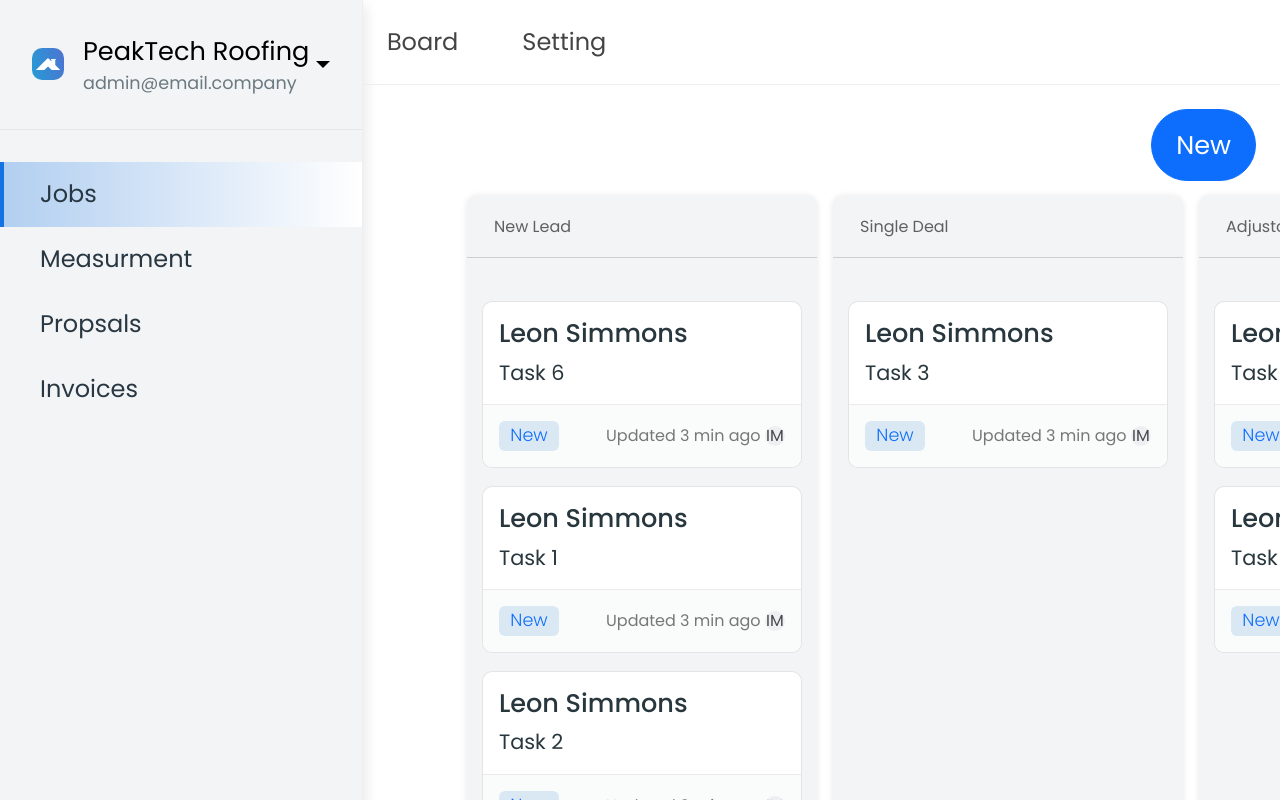
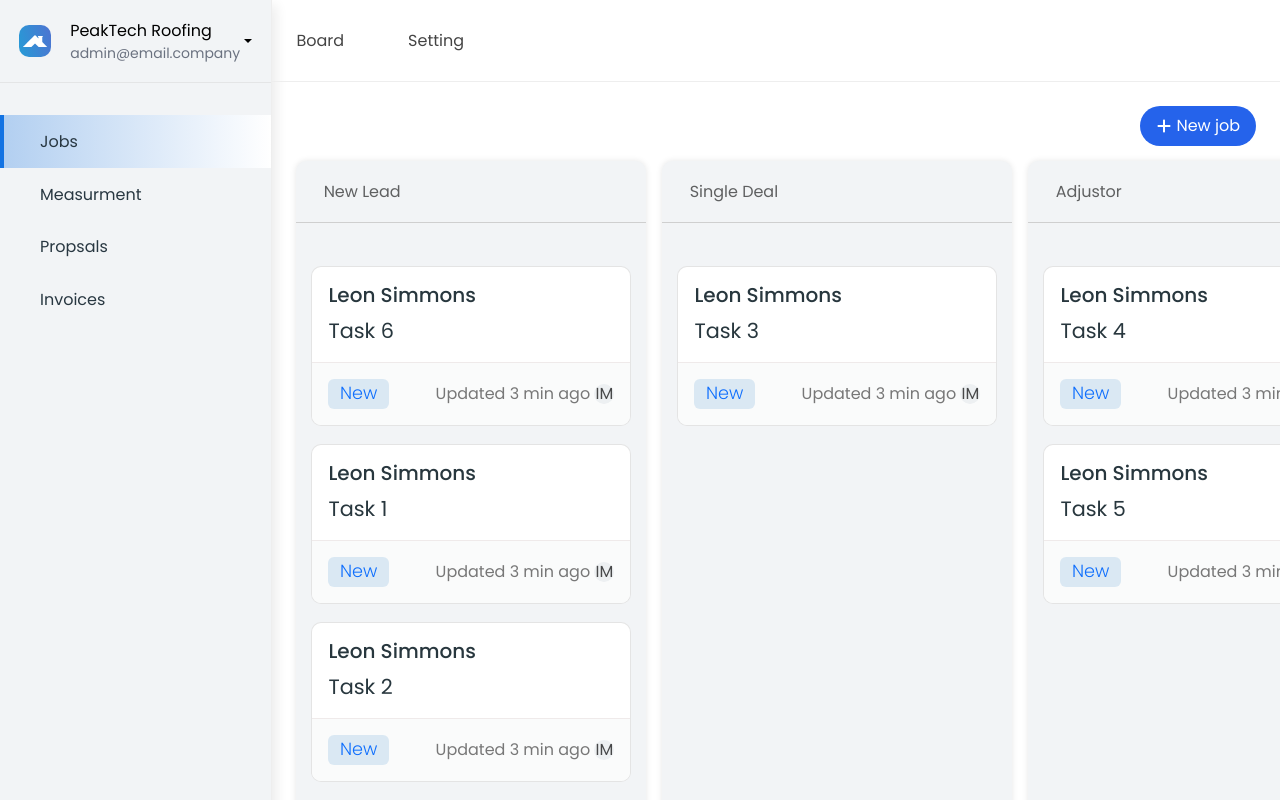
Before and after one commit to Abdulcomsian/peaktek, a React (Vite) app: page /jobs in a window 1280 px wide. Built offline with nearby package versions, Linux system fonts and the light colour scheme.

Commit message:
font-size issues fixed

```diff
--- a/src/Boards/MainBoard/Kanban.jsx
+++ b/src/Boards/MainBoard/Kanban.jsx
@@ -8,6 +8,7 @@ import {
   MouseSensor,
   TouchSensor,
 } from "@dnd-kit/core";
+import { FaPlus } from "react-icons/fa6";
 import {
   arrayMove,
   SortableContext,
@@ -182,13 +183,14 @@ function KanbanBoard() {
   return (
     <>
       <div className="kanban-container">
-        <Button
+        <button
           variant="primary"
-          className="btn-add-board"
+          className="btn-add-board px-3 py-2 flex justify-center items-center bg-blue-600 hover:bg-blue-700 rounded-full text-white "
           onClick={handleAddBoard}
         >
-          New
-        </Button>
+          <FaPlus className="text-white mr-1" />
+          New job
+        </button>
         <DndContext
           autoScroll={false}
           collisionDetection={closestCenter}
--- a/src/Boards/MainBoard/Sidebar.jsx
+++ b/src/Boards/MainBoard/Sidebar.jsx
@@ -52,7 +52,7 @@ export default function Sidebar({ isShow, onCloseSidebar }) {
           >
             <div>
               <span>PeakTech Roofing</span>
-              <p className="email">admin@email.company</p>
+              <p className="text-sm text-gray-500">admin@email.company</p>
             </div>
           </Dropdown.Toggle>
 
--- a/src/Boards/MainBoard/kanban.css
+++ b/src/Boards/MainBoard/kanban.css
@@ -3,7 +3,7 @@
     flex-direction: column;
     align-items: flex-start;
     gap: 15px;
-    margin-left: 5rem;
+    /* margin-left: 5rem; */
 }
 .kanban-container .btn-add-board{
     align-self: flex-end;
@@ -26,7 +26,7 @@
     border-radius: 8px;
 }
 .column-header{
-    font-size: 1.6rem;
+    /* font-size: 1.6rem; */
     font-weight: 500;
     color: rgb(95, 96, 97);
     border-bottom: 1px solid white;
@@ -84,7 +84,7 @@
     color: #0e6efd;
 }
 .task-card .task-owner{
-    font-size: 1.6rem;
+    /* font-size: 1.6rem; */
     font-weight: 500;
     color: rgb(40, 55, 62);
 }
--- a/src/Boards/MainBoard/main.css
+++ b/src/Boards/MainBoard/main.css
@@ -15,7 +15,7 @@
 
 .dashboard-sidebar .btn-mob-nav-close{
     /* display: none; */
-    font-size: 30px;
+    /* font-size: 30px; */
     position: absolute;
     right: 7px;
     top: -3px;
@@ -58,7 +58,7 @@
     font-weight: 700;
 }
 .dashboard-nav .welcome-text{
-    font-size: 1.6rem;
+    /* font-size: 1.6rem; */
     font-weight: 500;
     color: var(--color-gray3);
     margin-bottom: 0;
@@ -90,7 +90,7 @@
     position: relative;
     /* padding-left: 4rem; */
     padding-inline: 2.5rem;
-    font-size: 1.5rem;
+    /* font-size: 1.5rem; */
     font-weight: 400;
     color: rgb(40, 55, 65);
 }
@@ -107,13 +107,13 @@
     height: 100%;
 }
 .dashboard-sidebar .sidebar-links .link{
-    font-size: 1.8rem;
+    /* font-size: 1.8rem; */
     font-weight: 500;
     color: #9E9E9E;
 }
 
 .dashboard-sidebar .sidebar-logo{
-    padding: 2rem;
+    padding: 1.2rem;
     display: flex;
     align-items: center;
     gap: 19px;
@@ -170,7 +170,7 @@
     justify-content: space-between !important;
 }
 .auth-dropdown-menu a{
-    font-size: 1.5rem;
+    /* font-size: 1.5rem; */
     font-weight: 400;
     padding-block: 1rem;
 }
--- a/src/Boards/MainBoard/nav.css
+++ b/src/Boards/MainBoard/nav.css
@@ -1,6 +1,6 @@
 .nav-list{
     list-style: none;
-    font-size: 1.5rem;
+    /* font-size: 1.5rem; */
     display: flex;
     align-items: center;
     gap: 4rem;
--- a/src/components/navbar.css
+++ b/src/components/navbar.css
@@ -4,7 +4,7 @@
   justify-content: space-between;
   padding-block: 1.5rem;
 
-  font-size: 1.6rem;
+  /* font-size: 1.6rem; */
 }
 
 .nav-links {
--- a/src/index.css
+++ b/src/index.css
@@ -43,7 +43,7 @@ a {
   padding-block: 1rem;
   display: inline-block;
   border-radius: 1000px;
-  font-size: 1.6rem;
+  /* font-size: 1.6rem; */
 }
 
 .btn--primary,
@@ -93,12 +93,12 @@ a {
 
 /* INPUTS  */
 .form-label {
-  font-size: 1.6rem;
+  /* font-size: 1.6rem; */
   font-weight: 400;
   color: #28373e;
 }
 .form-control, .form-select {
-  font-size: 1.6rem;
+  /* font-size: 1.6rem; */
   font-weight: 400;
   padding-block: 1rem;
 }
@@ -134,7 +134,7 @@ input::placeholder{
 }
 
 .modal-title{
-  font-size: 2.5rem !important;
+  /* font-size: 2.5rem !important; */
   font-weight: 300;
   color: #000;
 }
--- a/src/pages/CustomerAgreement/index.jsx
+++ b/src/pages/CustomerAgreement/index.jsx
@@ -22,6 +22,8 @@ const CustomerAgreement = () => {
     {
       id: 1,
       text: "Both parties acknowledge that, except for deductible and upgrade costs, payment for the Work may be facilitated by the Customer's insurer. However, the Customer acknowledges the necessity to assess any property damage separately. The Customer grants authorization for PeakTek Roofing & Restoration (hereafter referred to as PeakTek to allocate its time and expertise to aid in evaluating damages and providing repair or replacement recommendations, potentially covered under an insurance claim, subject to the approval of the Customer's insurer.",
+    },
+    {
       id: 2,
       text: "The Customer designates PeakTek as the sole contractor responsible for completing the work, ensuring compliance with all local, state, federal, code, and safety regulations. Additionally, the Customer accepts responsibility for any expenses not covered by insurance, including but not limited to work portions, deductibles, enhancements, depreciation, or additional work requested by the Customer. Such payments must be settled within thirty (30) days of written notification from PeakTek.",
     },
@@ -30,8 +32,12 @@ const CustomerAgreement = () => {
     {
       id: 1,
       text: "Price Agreeable encompasses all funds paid or agreed upon as outlined in the Claim, including but not limited to the Insurance Deductible, Actual Cash Value, Replacement Cost Value, Recoverable Depreciation, Supplements, change orders, profit, overhead, markups, and/or margin.",
+    },
+    {
       id: 2,
       text: "The undersigned parties hereby consent to the terms stipulated in the aforementioned Agreement and any supplementary terms and conditions detailed on the reverse side herein.",
+    },
+    {
       id: 3,
       text: "IN WITNESS WHEREOF, the undersigned parties have willingly and voluntarily caused the execution of this Agreement, either individually or by their duly authorized representative, on the effective date of acceptance indicated below.",
     },
@@ -166,7 +172,9 @@ const CustomerAgreement = () => {
       </h1>
       <CustomerInformationForm />
       <div className="mb-4">
-        <h2 className="text-lg font-semibold text-black">ACKNOWLEDGEMENTS</h2>
+        <h2 className="text-lg font-semibold text-black mb-2">
+          ACKNOWLEDGEMENTS
+        </h2>
         <ul className="list-disc pl-6">
           {Acknowledgement?.map((items) => (
             <li key={items?.id} className="mb-2">
@@ -176,25 +184,29 @@ const CustomerAgreement = () => {
         </ul>
       </div>
       <div className="mb-4">
-        <h2 className="text-lg font-semibold text-black">INSURANCE</h2>
+        <h2 className="text-lg font-semibold text-black mb-2">INSURANCE</h2>
         <ul>
           {Insurance?.map((items) => (
-            <li key={items?.id}>{items?.text}</li>
+            <li key={items?.id} className="mb-4">
+              {items?.text}
+            </li>
           ))}
         </ul>
       </div>
       <div className="mb-4">
-        <h2 className="text-lg font-semibold text-black">PRICING</h2>
+        <h2 className="text-lg font-semibold text-black mb-2">PRICING</h2>
         <ul>
           {Pricing?.map((items) => (
-            <li key={items?.id}>{items?.text}</li>
+            <li key={items?.id} className="mb-4">
+              {items?.text}
+            </li>
           ))}
         </ul>
       </div>
       <h2 className="text-black text-xl font-semibold mb-4">SIGNATURES</h2>
       <SignaturesForm />
       {contractDetails?.map((items) => (
-        <p key={items?.id} className="mb-4">
+        <p key={items?.id} className="mb-3">
           {items?.content}
         </p>
       ))}
```
